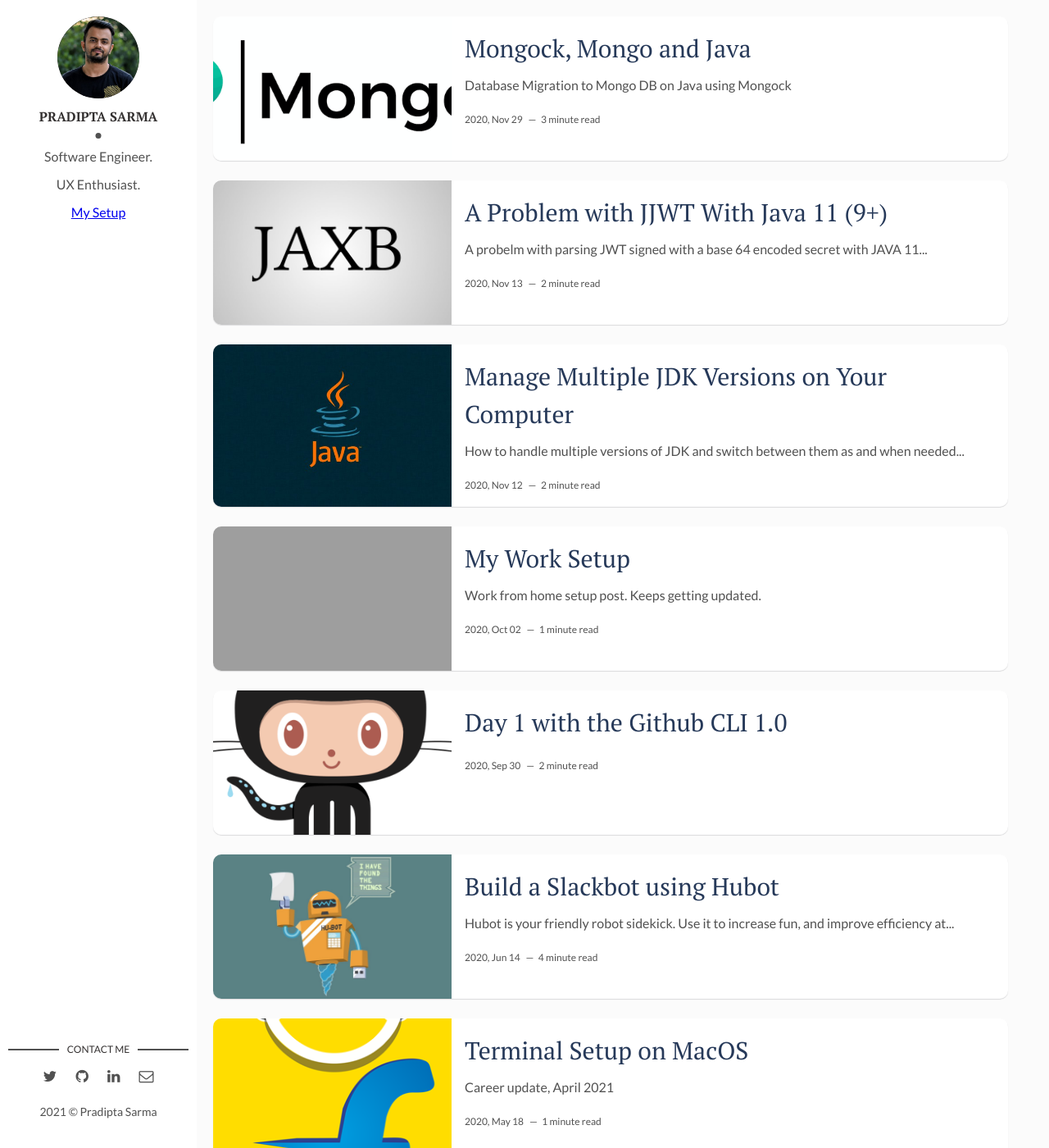
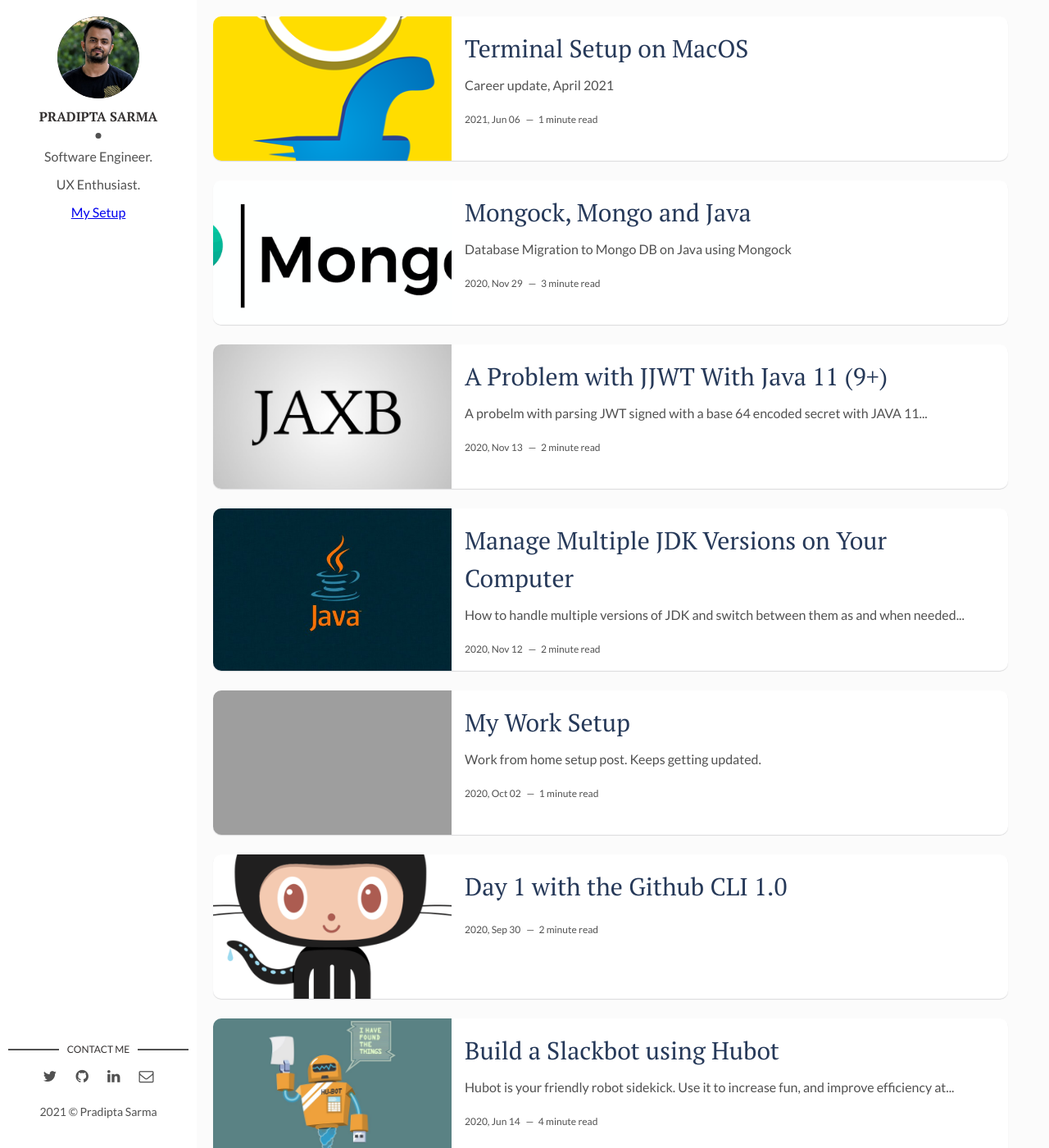
Before and after one commit to pradipta/pradipta.github.io, a Jekyll site: the page built from index.html, in a window 1280 px wide and 1400 px high. Shown: the whole window at 82% size. Built offline with Jekyll 4.4.1, drawn with Linux system fonts in a browser that asks for light colours; the list of posts is cut into pages by our own code; grey boxes are pictures that could not be loaded.

Commit message:
Flipkart 3

```diff
--- a/_posts/2021-06-06-career-update.markdown
+++ b/_posts/2021-06-06-career-update.markdown
@@ -1,7 +1,7 @@
 ---
 layout: post
 title:  Terminal Setup on MacOS
-date: 2020-05-18 13:32:20 +0300
+date: 2021-06-06 13:32:20 +0300
 description: Career update, April 2021 # Add post description (optional)
 img: flipkart.png # Add image post (optional)
 fig-caption: # Add figcaption (optional)
```
